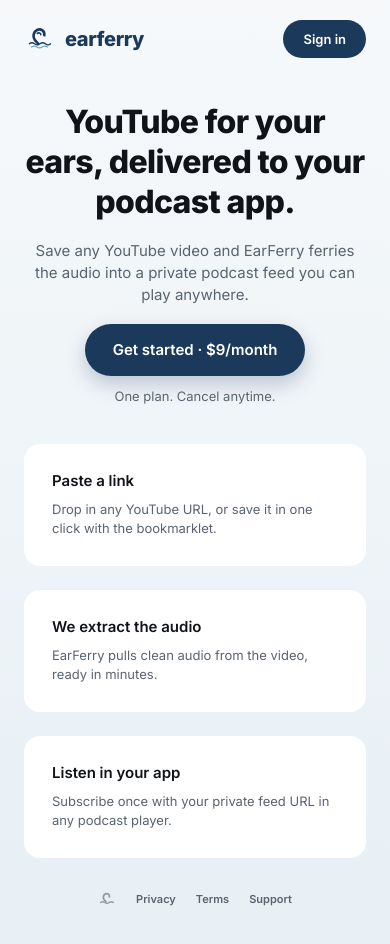
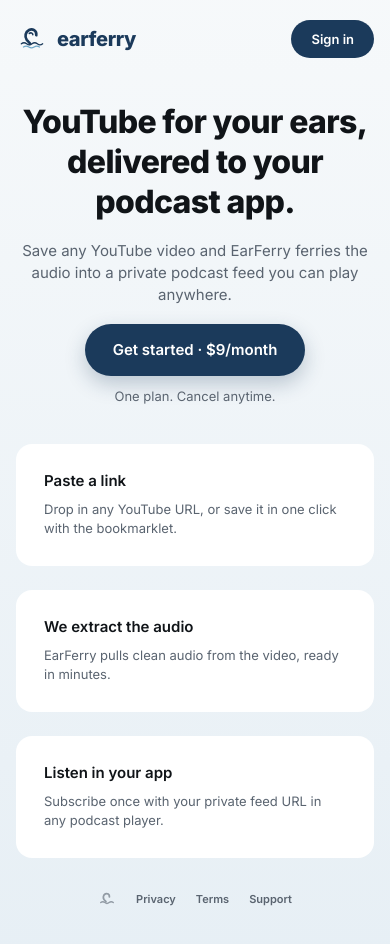
Before and after one commit to ipanasenko/earferry, a React (Vite) app: page / in a window 390 px wide. Shown: the top 944 px of the page. Built offline with nearby package versions, Linux system fonts and the light colour scheme; no server answers.

Commit message:
Use the same mobile page padding on all pages

```diff
--- a/src/pages/Landing.tsx
+++ b/src/pages/Landing.tsx
@@ -21,7 +21,7 @@
 export function LandingPage() {
   return (
     <div className="page-gradient min-h-screen">
-      <div className="mx-auto w-full min-h-screen max-w-[1180px] flex flex-col px-6 md:px-25">
+      <div className="mx-auto w-full min-h-screen max-w-[1180px] flex flex-col px-4 sm:px-6 md:px-25">
         <Header />
         <section className="flex flex-col items-center pt-6 pb-10 gap-4.5">
           <h1 className="font-extrabold tracking-tight text-center max-w-160 text-text text-[32px]/10 md:text-display/display">
--- a/src/pages/NotFound.tsx
+++ b/src/pages/NotFound.tsx
@@ -4,7 +4,7 @@
 export function NotFoundPage() {
   return (
     <div className="page-gradient min-h-screen">
-      <div className="mx-auto w-full min-h-screen max-w-[1180px] flex flex-col px-6 md:px-25">
+      <div className="mx-auto w-full min-h-screen max-w-[1180px] flex flex-col px-4 sm:px-6 md:px-25">
         <Header />
         <section className="flex flex-col items-center pt-11 gap-5">
           <DrowningEarMark />
--- a/src/pages/StaticPage.tsx
+++ b/src/pages/StaticPage.tsx
@@ -12,7 +12,7 @@
 }) {
   return (
     <div className="page-gradient min-h-screen">
-      <div className="mx-auto w-full min-h-screen max-w-[1180px] flex flex-col px-6 md:px-25">
+      <div className="mx-auto w-full min-h-screen max-w-[1180px] flex flex-col px-4 sm:px-6 md:px-25">
         <Header />
         <main className="w-full max-w-165 mx-auto flex flex-col">
           <h1 className="mb-1.5 font-extrabold tracking-tight text-ink text-[32px]/10 md:text-display/display">
--- a/src/pages/Subscribe.tsx
+++ b/src/pages/Subscribe.tsx
@@ -5,7 +5,7 @@
 export function SubscribePage() {
   return (
     <div className="page-gradient min-h-screen">
-      <div className="mx-auto w-full min-h-screen max-w-[1180px] flex flex-col px-6 md:px-25">
+      <div className="mx-auto w-full min-h-screen max-w-[1180px] flex flex-col px-4 sm:px-6 md:px-25">
         <Header />
         <section className="flex flex-col items-center pt-6 pb-10 gap-4.5">
           <h1 className="font-regular tracking-tight text-center text-text text-xl/8.5">
```
